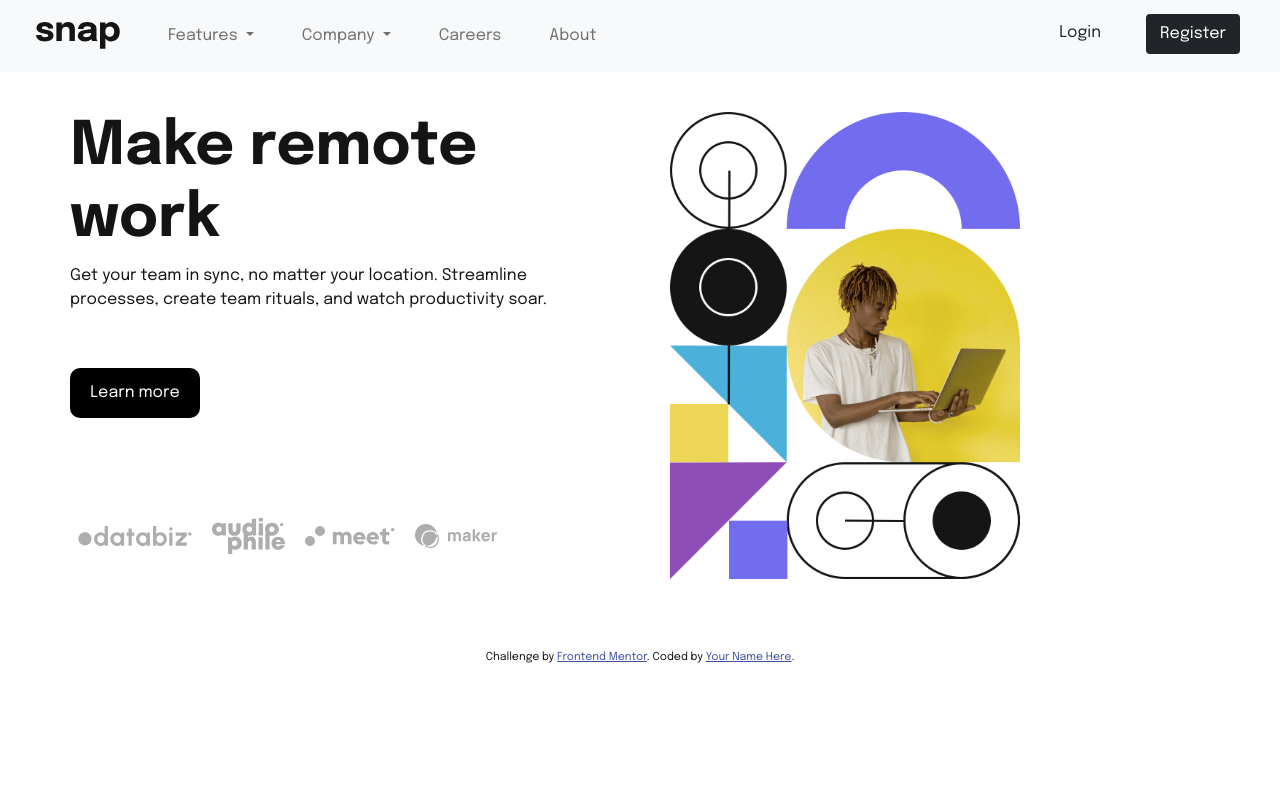
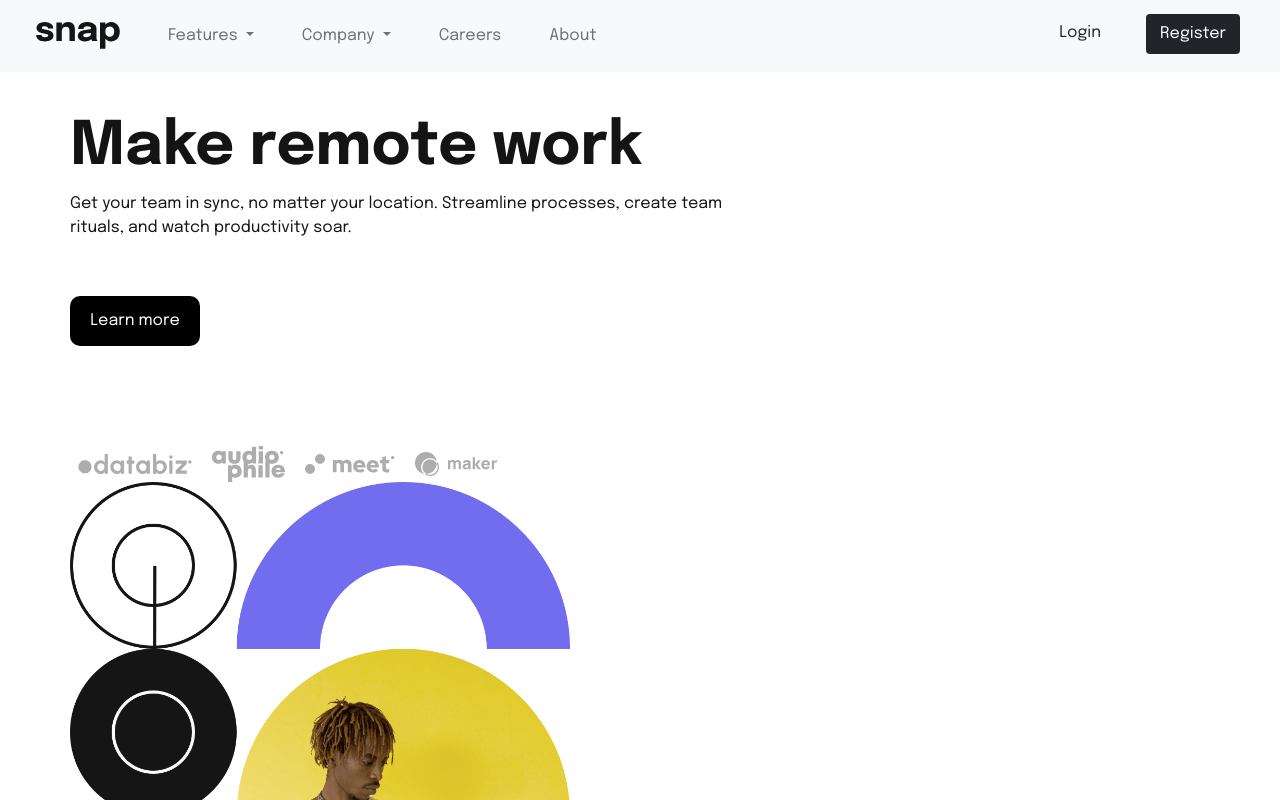
Before and after one commit to KariminK/intro-section-with-dropdown-navigation-main, a plain HTML site: page index.html in a window 1280 px wide. Shown: the top 800 px of the page. Drawn offline with nearby package versions, Linux system fonts and the light colour scheme.

Commit message:
Update style.css

```diff
--- a/style.css
+++ b/style.css
@@ -2,9 +2,6 @@
 *{
     font-family: 'Epilogue', sans-serif;
     color: hsl(0, 0%, 8%);
-}
-body{
-    overflow: hidden;
 }
 h1{
     font-weight: 700;
@@ -22,7 +19,7 @@ h1{
 }
 .MRW-Container{
     margin-right: 100px;
-    max-width: 500px;
+    max-width: 700px;
 }
 #lrnmore-btn{
     width: 130px;
@@ -35,7 +32,7 @@ h1{
     margin-bottom: 100px
 }
 .img-main{
-    width: 350px;
+    max-width: 500px;
 }
 .img-main-cont{
     margin-left: auto;
```
